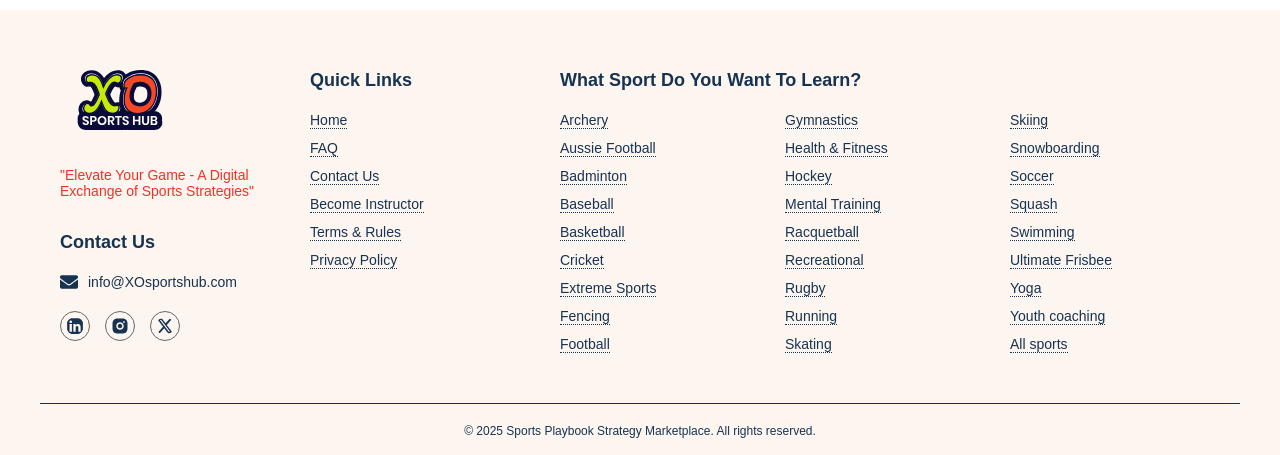
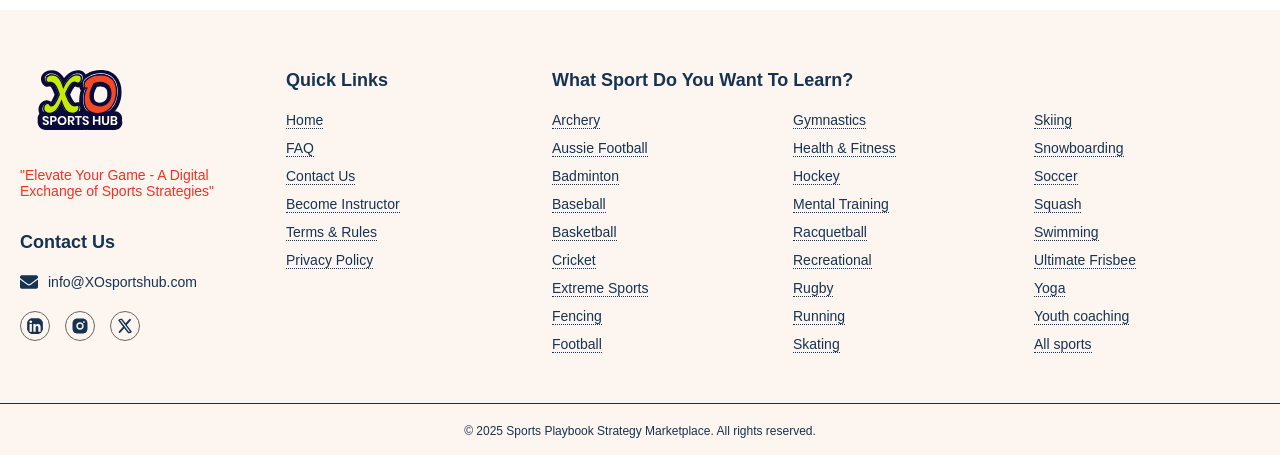
Before and after one commit to Jaivik01092001/xosportshub, a React (Vite) app in the folder Frontend/: page /buyer/dashboard in a window 1280 px wide. Shown: the part 1311-1766 px from the top of the page. Built offline with nearby package versions, Linux system fonts and the light colour scheme.

Commit message:
max-width problem solve

```diff
--- a/Frontend/src/components/common/Footer.jsx
+++ b/Frontend/src/components/common/Footer.jsx
@@ -8,20 +8,21 @@ import { FaXTwitter } from "react-icons/fa6";
 const Footer = () => {
   return (
     <footer className="footer-component footer">
-      <div className="footer-container">
+      <div className="footer-container max-container">
         <div className="footer-logo-section">
           <img src={logo} alt="XO Sports Hub Logo" className="footer-logo" />
           <p className="footer-tagline">
-          "Elevate Your Game - A Digital Exchange of Sports Strategies"
+            "Elevate Your Game - A Digital Exchange of Sports Strategies"
           </p>
           <div className="footer-contact">
             <h3>Contact Us</h3>
-            <p><FaEnvelope size={18}/> info@XOsportshub.com</p>
+            <p>
+              <FaEnvelope size={18} /> info@XOsportshub.com
+            </p>
             <div className="icons">
-
-              <FaLinkedin size={30} className="social-icon"/>
-              <RiInstagramFill size={30} className="social-icon"/>
-              <FaXTwitter size={30} className="social-icon"/>
+              <FaLinkedin size={30} className="social-icon" />
+              <RiInstagramFill size={30} className="social-icon" />
+              <FaXTwitter size={30} className="social-icon" />
             </div>
           </div>
         </div>
@@ -150,7 +151,7 @@ const Footer = () => {
         </div>
       </div>
 
-      <div className="footer-bottom">
+      <div className="footer-bottom max-container">
         <p>
           &copy; {new Date().getFullYear()} Sports Playbook Strategy
           Marketplace. All rights reserved.
--- a/Frontend/src/components/common/Navbar.jsx
+++ b/Frontend/src/components/common/Navbar.jsx
@@ -26,7 +26,7 @@ const Navbar = () => {
   return (
     <>
       <nav className="navbar-component navbar">
-        <div className="navbar-container">
+        <div className="navbar-container max-container">
           <div className="navbar-logo">
             <Link to="/">
               <img src={logo} alt="XO Sports Hub Logo" />
--- a/Frontend/src/pages/Buyer/BuyerAccount.jsx
+++ b/Frontend/src/pages/Buyer/BuyerAccount.jsx
@@ -3,7 +3,7 @@ import { useSelector, useDispatch } from "react-redux";
 import { useLocation } from "react-router-dom";
 import {
   selectActiveTab,
-  setActiveTab
+  setActiveTab,
 } from "../../redux/slices/buyerDashboardSlice";
 import BuyerSidebar from "../../components/buyer/BuyerSidebar";
 import BuyerProfile from "./BuyerProfile";
@@ -57,13 +57,11 @@ const BuyerAccount = () => {
 
   return (
     <div className="BuyerAccount">
-      <div className="BuyerAccount__container">
+      <div className="BuyerAccount__container max-container">
         <div className="BuyerAccount__sidebar">
           <BuyerSidebar />
         </div>
-        <div className="BuyerAccount__content">
-          {renderActiveComponent()}
-        </div>
+        <div className="BuyerAccount__content">{renderActiveComponent()}</div>
       </div>
     </div>
   );
--- a/Frontend/src/pages/Buyer/BuyerDashboard.jsx
+++ b/Frontend/src/pages/Buyer/BuyerDashboard.jsx
@@ -170,7 +170,7 @@ const BuyerDashboard = () => {
 
   return (
     <div className="buyer-dashboard">
-      <div className="container">
+      <div className=" max-container">
         {/* Filter Overlay */}
         {isDrawerOpen && (
           <div className="filter-overlay" onClick={handleOverlayClick} />
--- a/Frontend/src/styles/BuyerAccount.css
+++ b/Frontend/src/styles/BuyerAccount.css
@@ -8,7 +8,6 @@
 .BuyerAccount__container {
   display: flex;
   width: 100%;
-  max-width: 1200px;
   margin: 0 auto;
   padding: 0 var(--basefont);
   gap: var(--heading6);
--- a/Frontend/src/styles/BuyerDashboard.css
+++ b/Frontend/src/styles/BuyerDashboard.css
@@ -4,8 +4,7 @@
   position: relative;
 }
 
-.buyer-dashboard .container {
-  max-width: 1200px;
+.buyer-dashboard .max-container {
   margin: 0 auto;
   display: grid;
   grid-template-columns: 280px 1fr;
--- a/Frontend/src/styles/Footer.css
+++ b/Frontend/src/styles/Footer.css
@@ -8,7 +8,6 @@
   display: grid;
   grid-template-columns: 1fr 1fr 3fr;
   gap: 30px;
-  max-width: 1200px;
   margin: 0 auto;
   padding: 0 20px;
 }
@@ -71,7 +70,6 @@
   margin-bottom: 10px;
 }
 
-
 .footer-component ul li a {
   border-bottom: 1px dotted var(--secondary-color);
   color: var(--secondary-color);
@@ -117,7 +115,6 @@
 }
 
 .footer-component .footer-bottom {
-  max-width: 1200px;
   margin: 40px auto 0;
   padding: 20px 20px 0;
   border-top: 1px solid rgba(255, 255, 255, 0.1);
--- a/Frontend/src/styles/Navbar.css
+++ b/Frontend/src/styles/Navbar.css
@@ -15,7 +15,6 @@
   justify-content: space-between;
   align-items: center;
   width: 100%;
-  max-width: 1200px;
   margin: 0 auto;
 }
 
```
